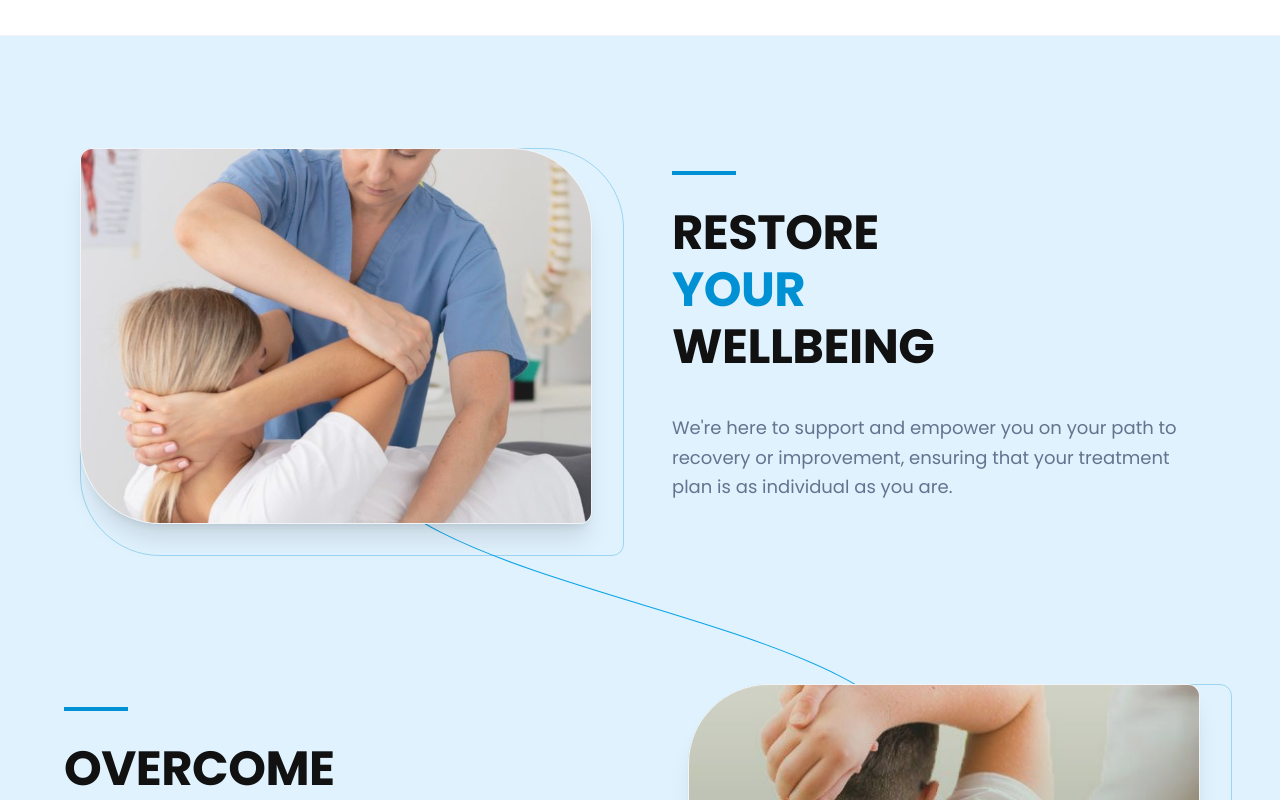
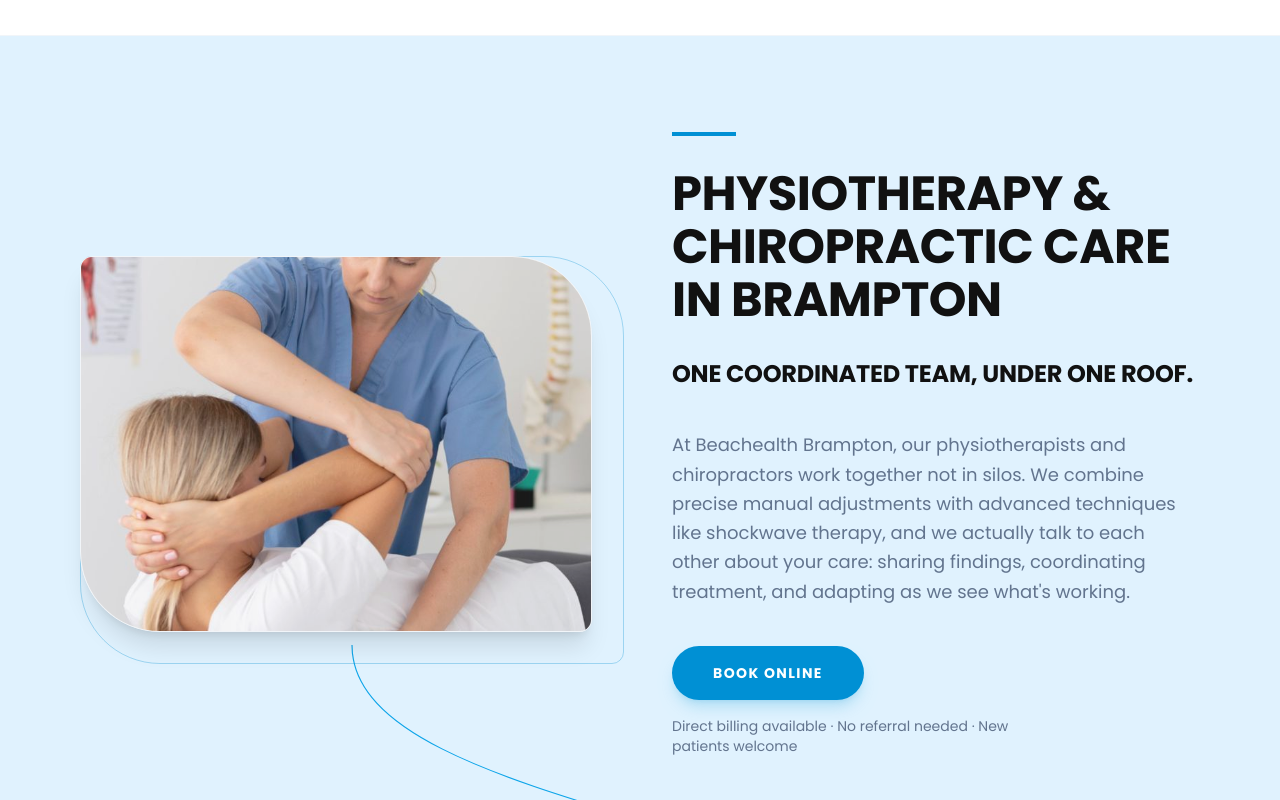
Before and after one commit to shaheertiger/Beachhealthbrampton, a React (Vite) app: page / in a window 1280 px wide. Shown: the part 1120-1920 px from the top of the page. Built offline with nearby package versions, Linux system fonts and the light colour scheme; a web font is replaced by a local one.

Commit message:
Update Restore Your Wellbeing section with new client copy

```diff
--- a/src/components/Features.tsx
+++ b/src/components/Features.tsx
@@ -1,13 +1,29 @@
 import { motion } from 'framer-motion';
 import { twMerge } from 'tailwind-merge';
 
-const features = [
+type Feature = {
+  title: string;
+  subtitle?: string;
+  description: string;
+  image: string;
+  reversed: boolean;
+  imageStyle: string;
+  button?: { text: string; link: string };
+  footerText?: string;
+  renderTitleNormal?: boolean;
+}
+
+const features: Feature[] = [
   {
-    title: "Restore Your Wellbeing",
-    description: "We're here to support and empower you on your path to recovery or improvement, ensuring that your treatment plan is as individual as you are.",
+    title: "Physiotherapy & Chiropractic Care in Brampton",
+    subtitle: "One coordinated team, under one roof.",
+    description: "At Beachealth Brampton, our physiotherapists and chiropractors work together not in silos. We combine precise manual adjustments with advanced techniques like shockwave therapy, and we actually talk to each other about your care: sharing findings, coordinating treatment, and adapting as we see what's working.",
     image: "/physio-2.jpg",
     reversed: false,
-    imageStyle: "rounded-tr-[5rem] rounded-bl-[5rem] rounded-tl-xl rounded-br-xl"
+    imageStyle: "rounded-tr-[5rem] rounded-bl-[5rem] rounded-tl-xl rounded-br-xl",
+    button: { text: "Book Online", link: "https://beachealth.janeapp.com/" },
+    footerText: "Direct billing available · No referral needed · New patients welcome",
+    renderTitleNormal: true
   },
   {
     title: "Overcome Your Pain",
@@ -71,6 +87,11 @@ export default function Features() {
               {/* Green Divider Line */}
               <div className="w-16 h-1 bg-brand-green mb-2"></div>
 
+              {feature.renderTitleNormal ? (
+                <h2 className="text-3xl md:text-4xl lg:text-5xl font-black text-brand-obsidian leading-[1.1] tracking-tight">
+                  {feature.title}
+                </h2>
+              ) : (
                 <h2 className="text-3xl md:text-4xl lg:text-5xl font-black text-brand-obsidian uppercase leading-[1.1] tracking-tight break-words">
                   {feature.title.split(' ').map((word, i) => (
                     <span key={i} className={word === "Your" ? "text-brand-green block my-1" : "block"}>
@@ -78,11 +99,36 @@ export default function Features() {
                     </span>
                   ))}
                 </h2>
+              )}
+
+              {feature.subtitle && (
+                <h3 className="text-xl md:text-2xl font-medium text-brand-obsidian mt-2">
+                  {feature.subtitle}
+                </h3>
+              )}
 
               <p className="text-lg leading-relaxed text-slate-500 font-light max-w-lg mt-4">
                 {feature.description}
               </p>
 
+              {feature.button && (
+                <div className="mt-4 flex flex-col items-start gap-4">
+                  <a href={feature.button.link} target="_blank" rel="noopener noreferrer">
+                    <motion.button
+                      whileHover={{ scale: 1.05 }}
+                      whileTap={{ scale: 0.95 }}
+                      className="bg-brand-green text-white px-10 py-4 rounded-full font-bold uppercase tracking-widest text-sm shadow-lg shadow-brand-green/20 transition-all border border-brand-green/50 w-full md:w-auto"
+                    >
+                      {feature.button.text}
+                    </motion.button>
+                  </a>
+                  {feature.footerText && (
+                    <span className="text-sm text-slate-500 font-medium max-w-sm">
+                      {feature.footerText}
+                    </span>
+                  )}
+                </div>
+              )}
 
             </motion.div>
 
```
Lines whose indentation alone changed are shown as unchanged.
